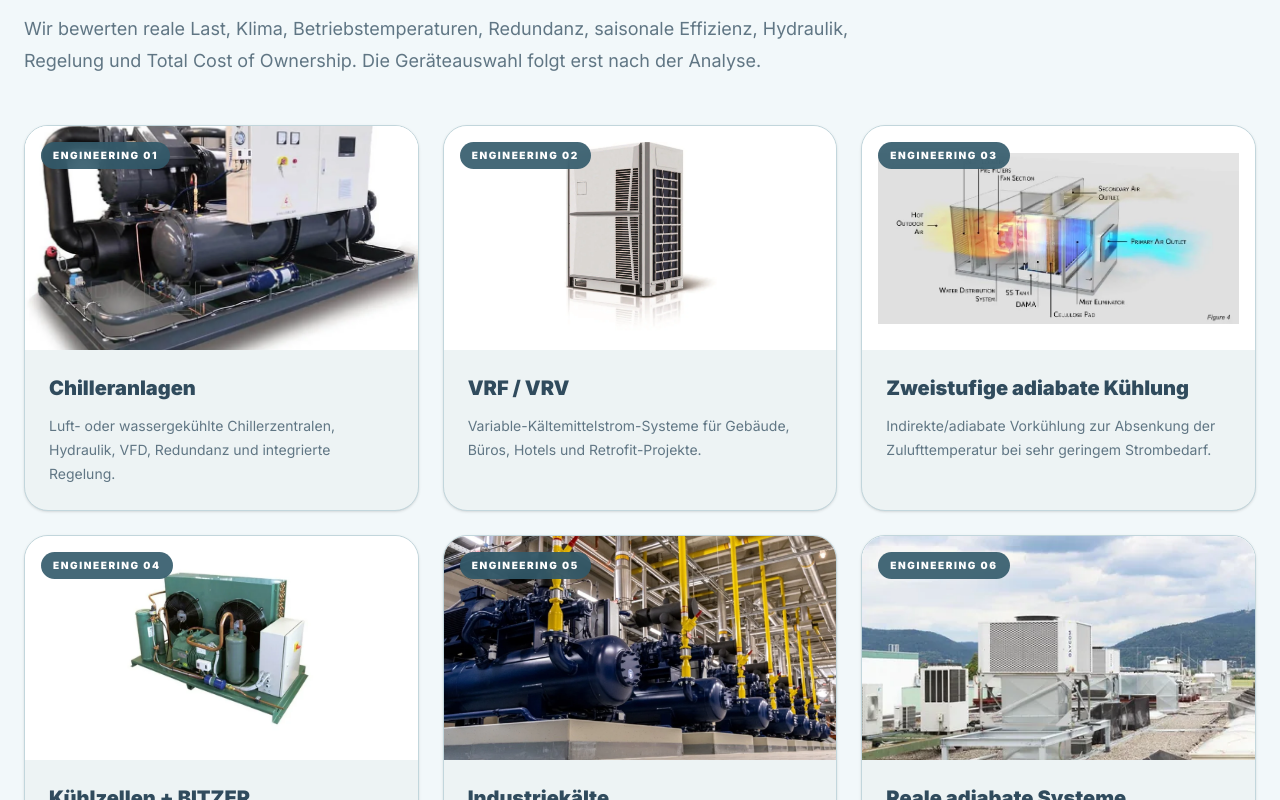
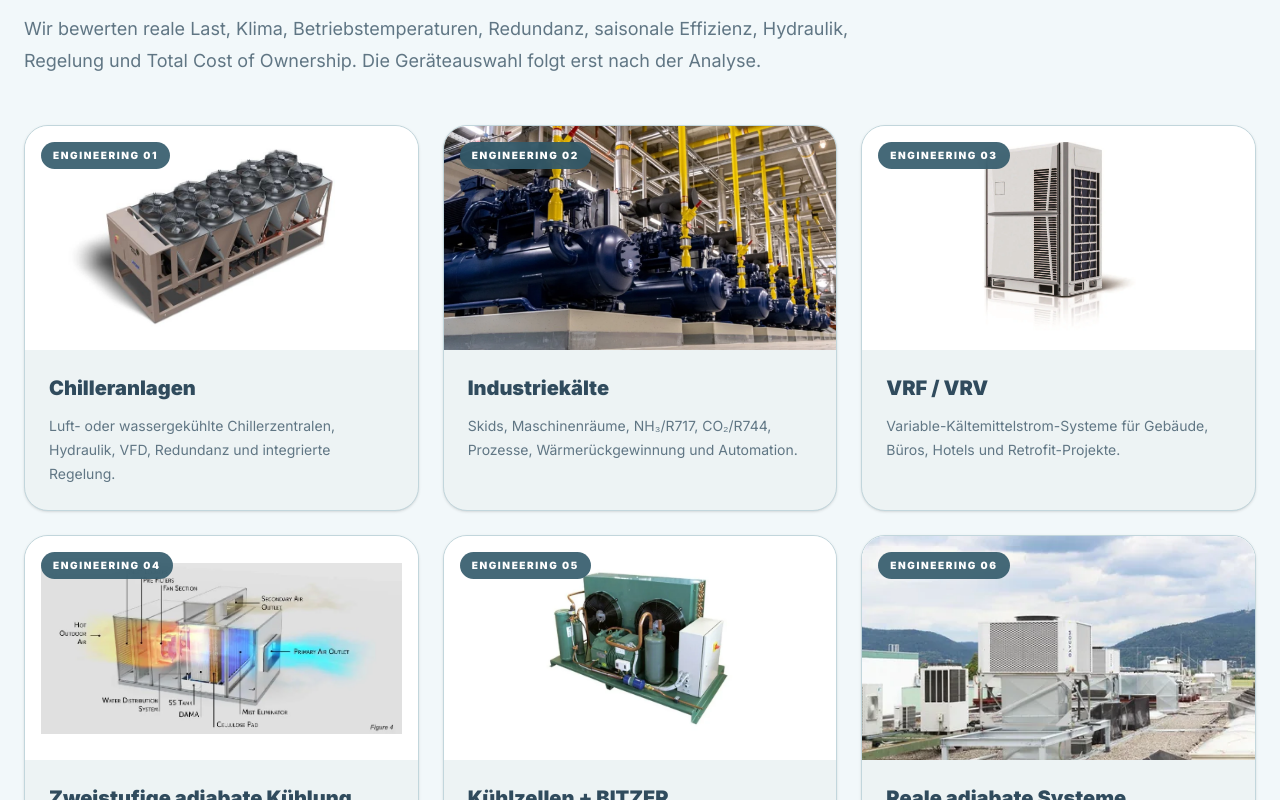
Before and after one commit to andreasreith-glitch/sistea-digital-platform-v4, a Next.js app in the folder sistea-digital-platform/: page /de in a window 1280 px wide. Shown: the part 6460-7260 px from the top of the page. Built offline with nearby package versions, Linux system fonts and the light colour scheme.

Commit message:
Improve V15 technology showcase

```diff
--- a/sistea-digital-platform/src/app/[locale]/page.tsx
+++ b/sistea-digital-platform/src/app/[locale]/page.tsx
@@ -100,10 +100,10 @@ const translations = {
     ],
     visualSolutions: [
       ["Chillers", "Plantas enfriadoras de aire o agua, hidráulica, VFD, redundancia y control integral."],
+      ["Refrigeración industrial", "Skids, salas de máquinas, NH₃/R717, CO₂/R744, procesos, recuperación de calor y automatización."],
       ["VRF / VRV", "Sistemas de volumen de refrigerante variable para edificios, oficinas, hoteles y retrofit."],
       ["Climatización adiabática de 2 etapas", "Preenfriamiento indirecto/adiabático para reducir la temperatura de impulsión con muy bajo consumo eléctrico."],
       ["Cámaras frigoríficas + BITZER", "Cámaras de conservación y congelación con selección profesional de evaporadores, condensación y compresores."],
-      ["Refrigeración industrial", "Skids, salas de máquinas, NH₃/R717, CO₂/R744, procesos, recuperación de calor y automatización."],
       ["Sistemas adiabáticos reales", "Integración de equipos adiabáticos en instalaciones industriales, comerciales y de proceso."],
     ],
     brandsLabel: "Fabricantes considerados según aplicación y proyecto",
@@ -271,10 +271,10 @@ const translations = {
     ],
     visualSolutions: [
       ["Chillers", "Air- or water-cooled chiller plants, hydraulics, VFD, redundancy and integrated controls."],
+      ["Industrial refrigeration", "Skids, machine rooms, NH₃/R717, CO₂/R744, processes, heat recovery and automation."],
       ["VRF / VRV", "Variable refrigerant flow systems for buildings, offices, hotels and retrofit projects."],
       ["Two-stage adiabatic cooling", "Indirect/adiabatic pre-cooling to reduce supply-air temperature with very low electrical consumption."],
       ["Cold rooms + BITZER", "Chilled and frozen rooms with professional evaporator, condensing-unit and compressor selection."],
-      ["Industrial refrigeration", "Skids, machine rooms, NH₃/R717, CO₂/R744, processes, heat recovery and automation."],
       ["Real adiabatic systems", "Integration of adiabatic equipment in industrial, commercial and process applications."],
     ],
     brandsLabel: "Manufacturers considered according to application and project",
@@ -442,10 +442,10 @@ const translations = {
     ],
     visualSolutions: [
       ["Chilleranlagen", "Luft- oder wassergekühlte Chillerzentralen, Hydraulik, VFD, Redundanz und integrierte Regelung."],
+      ["Industriekälte", "Skids, Maschinenräume, NH₃/R717, CO₂/R744, Prozesse, Wärmerückgewinnung und Automation."],
       ["VRF / VRV", "Variable-Kältemittelstrom-Systeme für Gebäude, Büros, Hotels und Retrofit-Projekte."],
       ["Zweistufige adiabate Kühlung", "Indirekte/adiabate Vorkühlung zur Absenkung der Zulufttemperatur bei sehr geringem Strombedarf."],
       ["Kühlzellen + BITZER", "Kühl- und Tiefkühlzellen mit professioneller Auswahl von Verdampfern, Verflüssigung und Verdichtern."],
-      ["Industriekälte", "Skids, Maschinenräume, NH₃/R717, CO₂/R744, Prozesse, Wärmerückgewinnung und Automation."],
       ["Reale adiabate Systeme", "Integration adiabater Geräte in Industrie-, Gewerbe- und Prozessanwendungen."],
     ],
     brandsLabel: "Hersteller je nach Anwendung und Projekt",
@@ -802,11 +802,11 @@ function BookCard({ code, title, color }: { code: string; title: string; color:
 
 
 const visualSolutionImages = [
-  "/images/solutions/water-cooled-chiller-arkref.webp",
+  "/images/solutions/york-yvaa-official.jpg",
+  "/images/solutions/industrial-refrigeration-plant.webp",
   "/images/solutions/vrf-outdoor-unit.webp",
   "/images/solutions/two-stage-adiabatic-system-diagram.webp",
   "/images/solutions/bitzer-cold-room-condensing-unit.webp",
-  "/images/solutions/industrial-refrigeration-plant.webp",
   "/images/solutions/adiabatic-cooling-installation.webp",
 ] as const;
 
@@ -1039,12 +1039,20 @@ export default async function HomePage({ params }: { params: Promise<{ locale: s
               {t.visualSolutions.map(([title, body], index) => (
                 <article key={title} className="group overflow-hidden rounded-3xl border border-[#c2d6dc] bg-[#edf3f4] shadow-sm transition duration-300 hover:-translate-y-1 hover:shadow-xl">
                   <div className="relative h-56 overflow-hidden bg-white">
-                    <img
-                      src={visualSolutionImages[index]}
-                      alt={title}
-                      loading="lazy"
-                      className={`h-full w-full transition duration-500 group-hover:scale-[1.03] ${index === 1 || index === 2 || index === 3 ? "object-contain p-4" : "object-cover"}`}
-                    />
+                    <a
+                      href={visualSolutionImages[index]}
+                      target="_blank"
+                      rel="noreferrer"
+                      aria-label={`${title} – Bild vergrößern`}
+                      className="block h-full w-full"
+                    >
+                      <img
+                        src={visualSolutionImages[index]}
+                        alt={title}
+                        loading="lazy"
+                        className={`h-full w-full transition duration-500 group-hover:scale-[1.03] ${index === 0 || index === 2 || index === 3 || index === 4 ? "object-contain p-4" : "object-cover"}`}
+                      />
+                    </a>
                     <div className="absolute left-4 top-4 rounded-full bg-[#31596a]/90 px-3 py-1.5 text-[10px] font-black uppercase tracking-[.16em] text-white backdrop-blur">
                       Engineering 0{index + 1}
                     </div>
```
